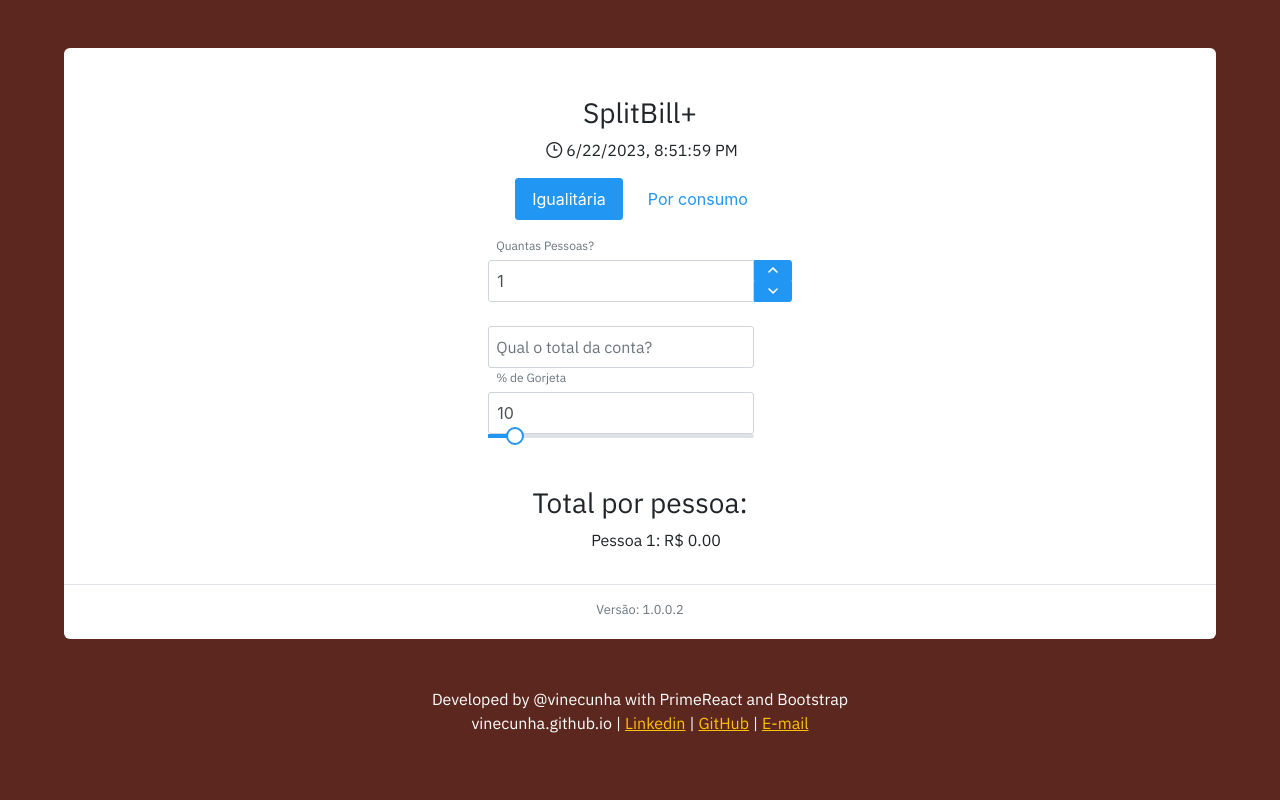
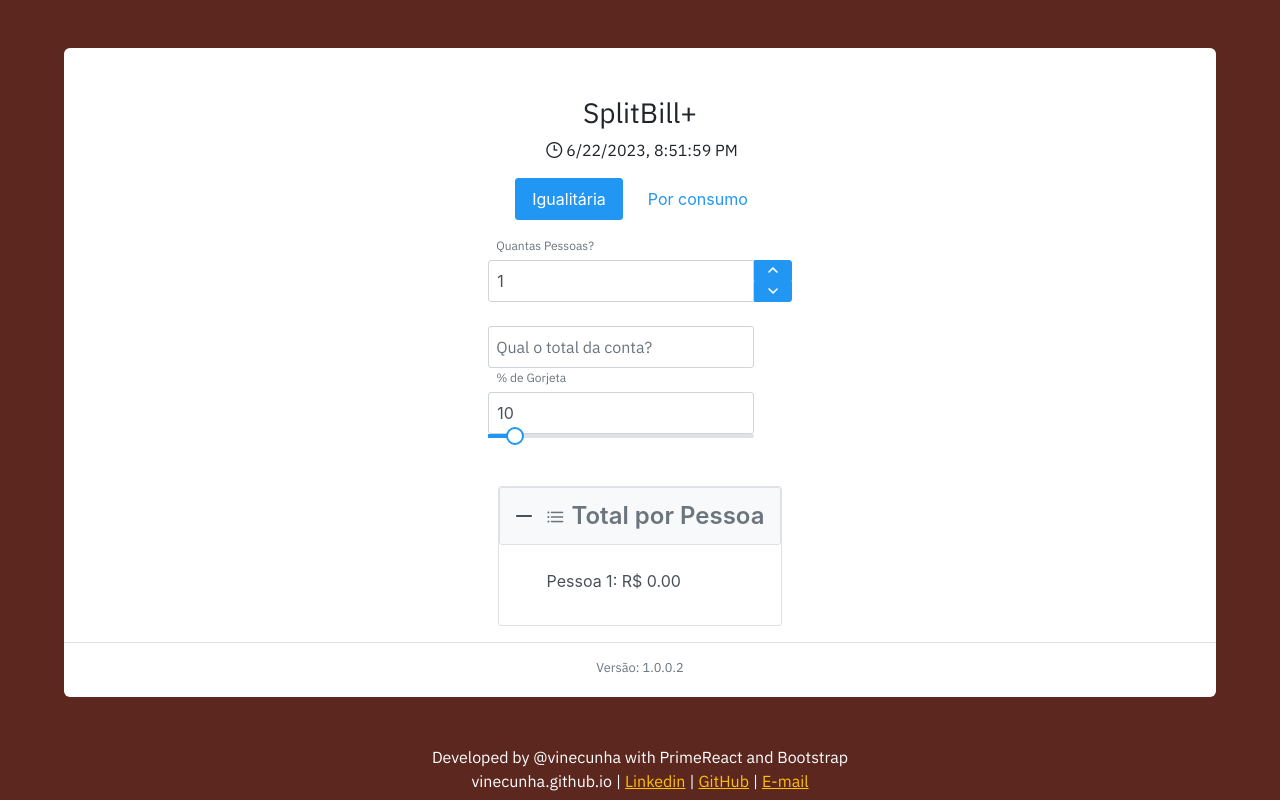
Before and after one commit to vinecunha/gorjeta, a React (Create React App) app: page / in a window 1280 px wide. Built offline with nearby package versions, Linux system fonts and the light colour scheme.

Commit message:
v.1.0.0.2

```diff
--- a/src/App.js
+++ b/src/App.js
@@ -6,6 +6,7 @@ import { Button } from 'primereact/button';
 import { Sidebar } from 'primereact/sidebar';
 import { Divider } from 'primereact/divider';
 import { Toast } from 'primereact/toast';
+import { Fieldset } from 'primereact/fieldset';
 import 'primereact/resources/themes/saga-blue/theme.css';
 import 'primereact/resources/primereact.min.css';
 import 'primeicons/primeicons.css';
@@ -109,6 +110,13 @@ const RestaurantBill = () => {
       return totalPerPerson;
     }
   };
+
+  const legendTemplate = (
+    <div className="flex align-items-center text-secondary">
+        <span className="pi pi-list mx-2"></span>
+        <span className="font-bold text-lg">Total por Pessoa</span>
+    </div>
+);
 
   useEffect(() => {
     const timerID = setInterval(() => {
@@ -262,7 +270,7 @@ const RestaurantBill = () => {
         </span>
       </div>
 
-      <h3 className='mt-5'>Total por pessoa:</h3>
+      <Fieldset legend={legendTemplate} className='mt-5' toggleable>
         <ul>
           {billItems.map((item, index) => (
             <><li key={index} style={{listStyle: 'none'}}>
@@ -271,6 +279,7 @@ const RestaurantBill = () => {
             </>
           ))}
         </ul>
+      </Fieldset>
       <Divider />
       <p style={{fontSize: '.8rem'}} className='position-relative bottom-0 text-secondary'>Versão: 1.0.0.2</p>
     </div>
```
Lines whose indentation alone changed are shown as unchanged.
